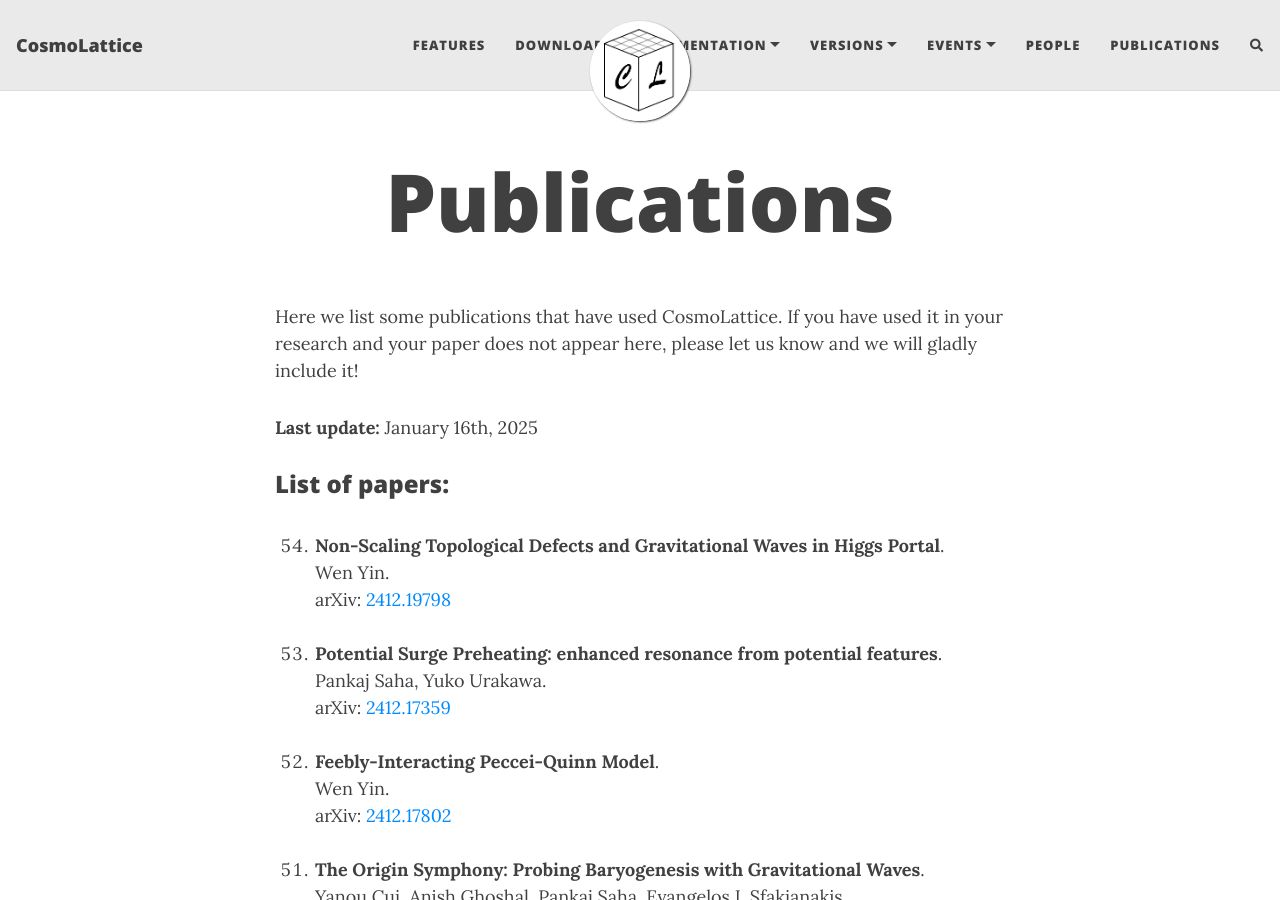
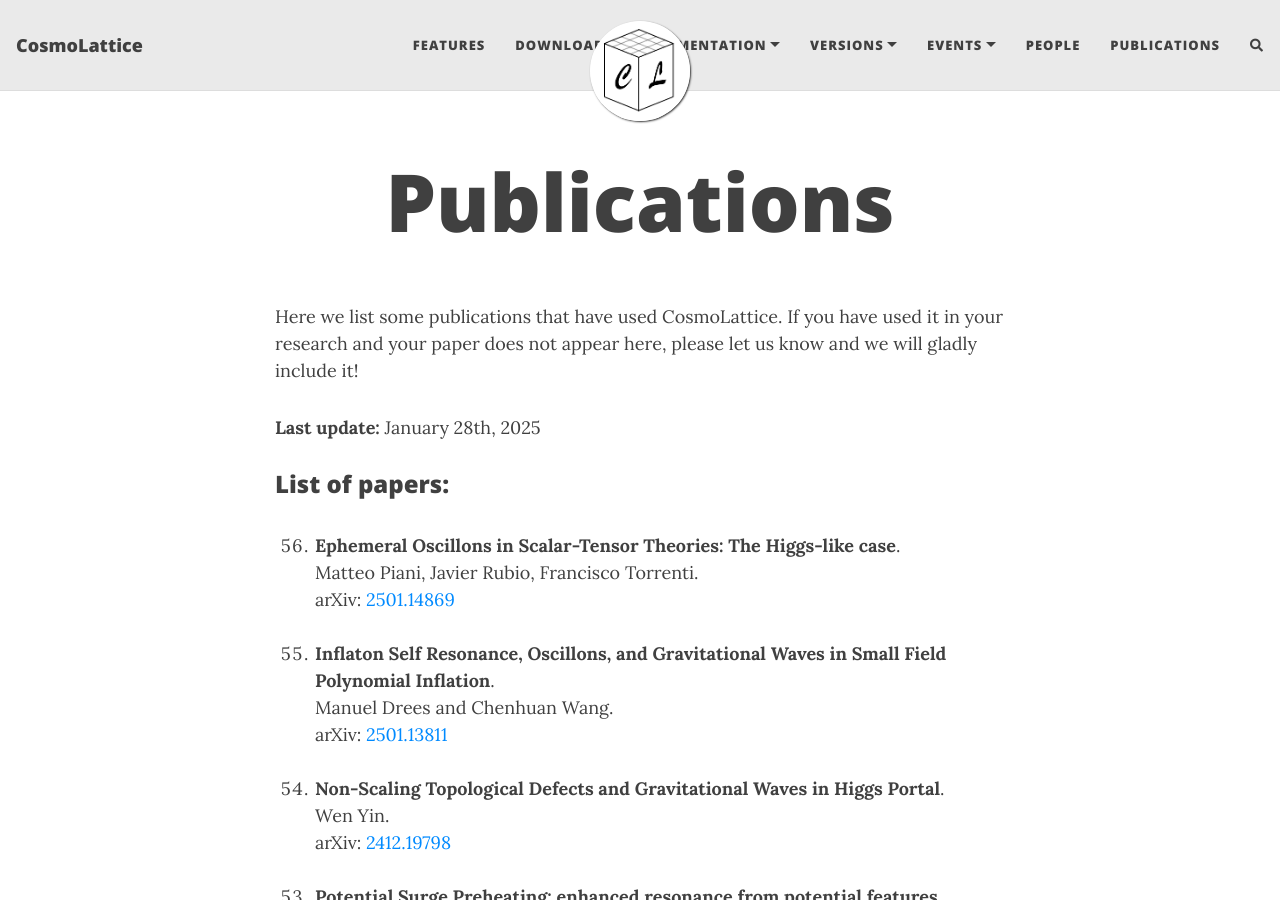
Before and after one commit to cosmolattice/cosmolatticeweb, a Jekyll site: the page built from publications.md, in a window 1280 px wide and 900 px high. Built offline with Jekyll 4.4.1, drawn with Linux system fonts in a browser that asks for light colours; nearby versions of some CDN libraries; comment, search, counter and statistics services are not loaded.

Commit message:
Added publications

```diff
--- a/publications.md
+++ b/publications.md
@@ -8,11 +8,21 @@ Here we list some publications that have used CosmoLattice.
 If you have used it in your research and your paper does not
 appear here, please let us know and we will gladly include it!
 
-**Last update:** January 16th, 2025
+**Last update:** January 28th, 2025
 
 ### List of papers:<br><br>
 
 <ol>
+
+<li value="56">
+<b>Ephemeral Oscillons in Scalar-Tensor Theories: The Higgs-like case</b>.<br>
+   Matteo Piani, Javier Rubio, Francisco Torrenti. <br>
+   arXiv: <a href="https://arxiv.org/abs/2501.14869" target="_blank" rel="noopener noreferrer">2501.14869</a><br><br>
+
+<li value="55">
+<b>Inflaton Self Resonance, Oscillons, and Gravitational Waves in Small Field Polynomial Inflation</b>.<br>
+   Manuel Drees and Chenhuan Wang. <br>
+   arXiv: <a href="https://arxiv.org/abs/2501.13811" target="_blank" rel="noopener noreferrer">2501.13811</a><br><br>
 
 <li value="54">
 <b>Non-Scaling Topological Defects and Gravitational Waves in Higgs Portal</b>.<br>
```
